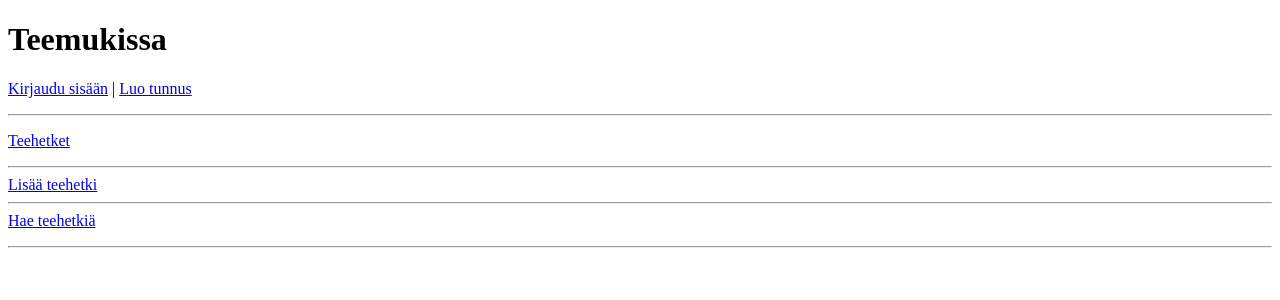
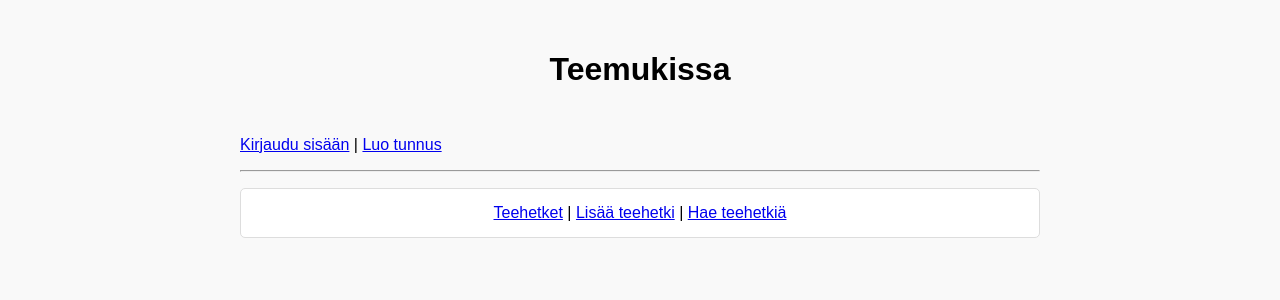
Before and after one commit to macabre-cs/teemukissa, a Flask app: page / in a window 1280 px wide. Shown: the top 300 px of the page. Run offline with Flask 3, Linux system fonts and the light colour scheme.

Commit message:
added main.css and simple stylings to the app

```diff
--- /dev/null
+++ b/static/main.css
@@ -0,0 +1,56 @@
+body {
+    font-family: Arial, sans-serif;
+    margin: auto;
+    max-width: 50em;
+    background-color: #f9f9f9;
+    padding: 20px;
+}
+
+.header {
+    padding: 10px 20px;
+    text-align: center;
+}
+
+.nav {
+    margin: 10px 0;
+}
+
+.buttons {
+    text-align: center;
+    margin: auto;
+    border: 1px solid #ddd;
+    border-radius: 5px;
+    padding: 15px;
+    background-color: #fff;
+}
+
+.reviews {
+    border: 1px solid #ddd;
+    border-radius: 5px;
+    padding: 15px;
+    margin-top: 15px;
+    margin-bottom: 15px;
+    background-color: #fff;
+}
+
+.review {
+    border: 1px solid #ddd;
+    border-radius: 5px;
+    padding: 15px;
+    margin: 10px;
+    background-color: #fff;
+}
+
+.reviews strong {
+    color: #555;
+}
+
+.reviews em {
+    color: #888;
+    font-size: 0.9em;
+}
+
+.actions {
+    margin-top: 10px;
+    margin-bottom: 10px;
+}
--- a/templates/add_image.html
+++ b/templates/add_image.html
@@ -3,6 +3,7 @@
 
 <head>
   <title>Lisää profiilikuva</title>
+  <link rel="stylesheet" href="/static/main.css">
 </head>
 
 <body>
--- a/templates/add_review.html
+++ b/templates/add_review.html
@@ -2,6 +2,7 @@
 <html>
   <head>
     <title>Lisää arvostelu</title>
+    <link rel="stylesheet" href="/static/main.css">
   </head>
   <body>
     <h1>Lisää arvostelu</h1>
--- a/templates/edit.html
+++ b/templates/edit.html
@@ -2,6 +2,7 @@
 <html>
   <head>
     <title>Muokkaa arvostelua</title>
+    <link rel="stylesheet" href="/static/main.css">
   </head>
   <body>
     <h1>Muokkaa arvostelua</h1>
--- a/templates/index.html
+++ b/templates/index.html
@@ -3,35 +3,36 @@
 
 <head>
   <title>Teemukissa</title>
+  <link rel="stylesheet" href="/static/main.css">
 </head>
 
 <body>
-  <h1>Teemukissa</h1>
+  <div class="header">
+    <h1>Teemukissa</h1>
+  </div>
 
   {% if session.user_id %}
   <h3>Ihana nähdä {{ session['username'] }} :3</h3>
   {% endif %}
   <p>
+    <div class="nav">
     {% if session.user_id %}
       <a href="/logout">Kirjaudu ulos</a>
     {% else %}
       <a href="/login">Kirjaudu sisään</a> |
       <a href="/register">Luo tunnus</a>
     {% endif %}
+    </div>
   </p>
 
   <hr />
   <p>
-    <a href="/teatimes">Teehetket</a>
-    <br />
-    <hr />
-    <a href="/add_review">Lisää teehetki</a>
-    <br />
-    <hr />
+    <div class="buttons">
+    <a href="/teatimes">Teehetket</a> |
+    <a href="/add_review">Lisää teehetki</a> |
     <a href="/search">Hae teehetkiä</a>
-    <br />
+    </div>
   </p>
-  <hr />
 </body>
 
 </html>
--- a/templates/login.html
+++ b/templates/login.html
@@ -3,6 +3,7 @@
 
 <head>
   <title>Kirjaudu sisään</title>
+  <link rel="stylesheet" href="/static/main.css">
 </head>
 
 <body>
--- a/templates/register.html
+++ b/templates/register.html
@@ -2,6 +2,7 @@
 <html>
   <head>
     <title>Luo tunnus :3</title>
+    <link rel="stylesheet" href="/static/main.css">
   </head>
   <body>
     <h1>Luo tunnus</h1>
--- a/templates/remove.html
+++ b/templates/remove.html
@@ -3,6 +3,7 @@
 
 <head>
     <title>Poista arvostelu</title>
+    <link rel="stylesheet" href="/static/main.css">
 </head>
 <body>
     <h1>Poista arvostelu</h1>
--- a/templates/search.html
+++ b/templates/search.html
@@ -2,6 +2,7 @@
 <html>
   <head>
     <title>Haku</title>
+    <link rel="stylesheet" href="/static/main.css">
   </head>
   <body>
     <h1>Haku</h1>
--- a/templates/user.html
+++ b/templates/user.html
@@ -2,6 +2,7 @@
 <html>
   <head>
     <title>Käyttäjä {{ profile_user.username }}</title>
+    <link rel="stylesheet" href="/static/main.css">
   </head>
   <body>
     <h1>Käyttäjä {{ profile_user.username }}</h1>
```
Also changed, not shown: templates/tea_reviews.html (+4 -32 lines), templates/teatimes.html (+13 -9 lines).
